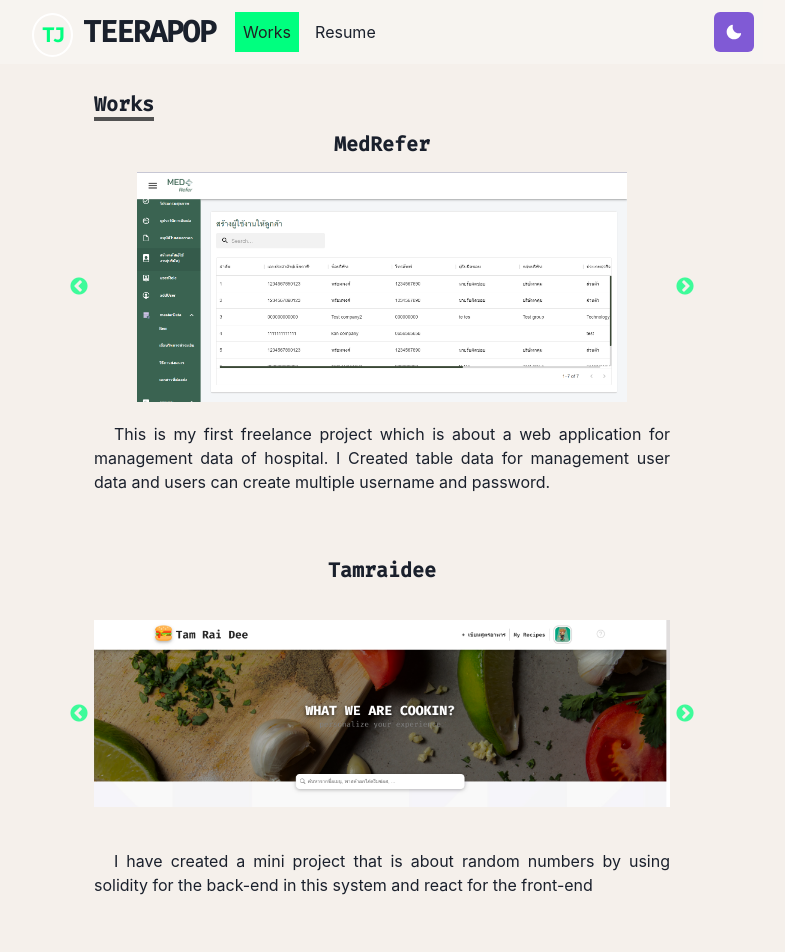
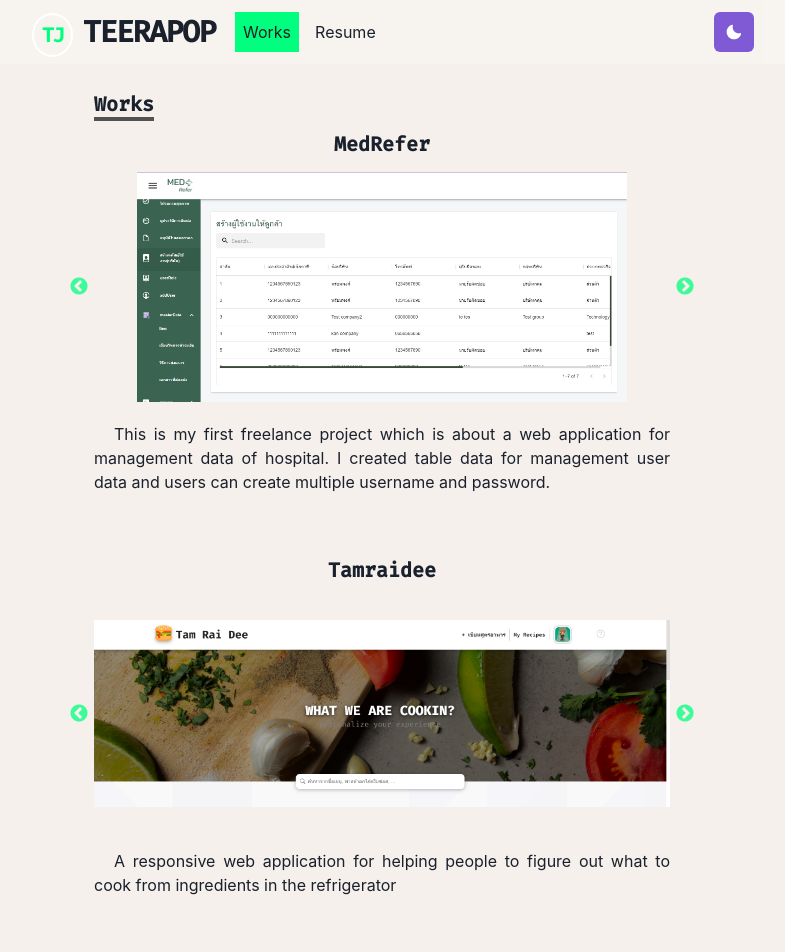
Before and after one commit to teerapop67/tj-portfolio, a Next.js app: page /works in a window 1280 px wide. Shown: the top 952 px of the page, without its empty margins (258-1043 px from the left). Built offline with nearby package versions, Linux system fonts and the light colour scheme.

Commit message:
update infomation

```diff
--- a/pages/works.jsx
+++ b/pages/works.jsx
@@ -17,7 +17,7 @@ const Works = () => {
           <Box mb="4rem">
             <WorkItem
               title="MedRefer"
-              description="This is my first freelance project which is about a web application for management data of hospital. I Created table data for management user data and users can create multiple username and password.              "
+              description="This is my first freelance project which is about a web application for management data of hospital. I created table data for management user data and users can create multiple username and password.              "
               objects={WorkImg.medRefer}
               isArrow={true}
             />
@@ -26,7 +26,7 @@ const Works = () => {
           <Box mb="4rem">
             <WorkItem
               title="Tamraidee"
-              description="I have created a mini  project  that is about random numbers by using solidity for the back-end in this system and react for the front-end"
+              description="A responsive web application for helping people to figure out what to cook from ingredients in the refrigerator"
               objects={WorkImg.tamraidee}
               isArrow={true}
             />
```
